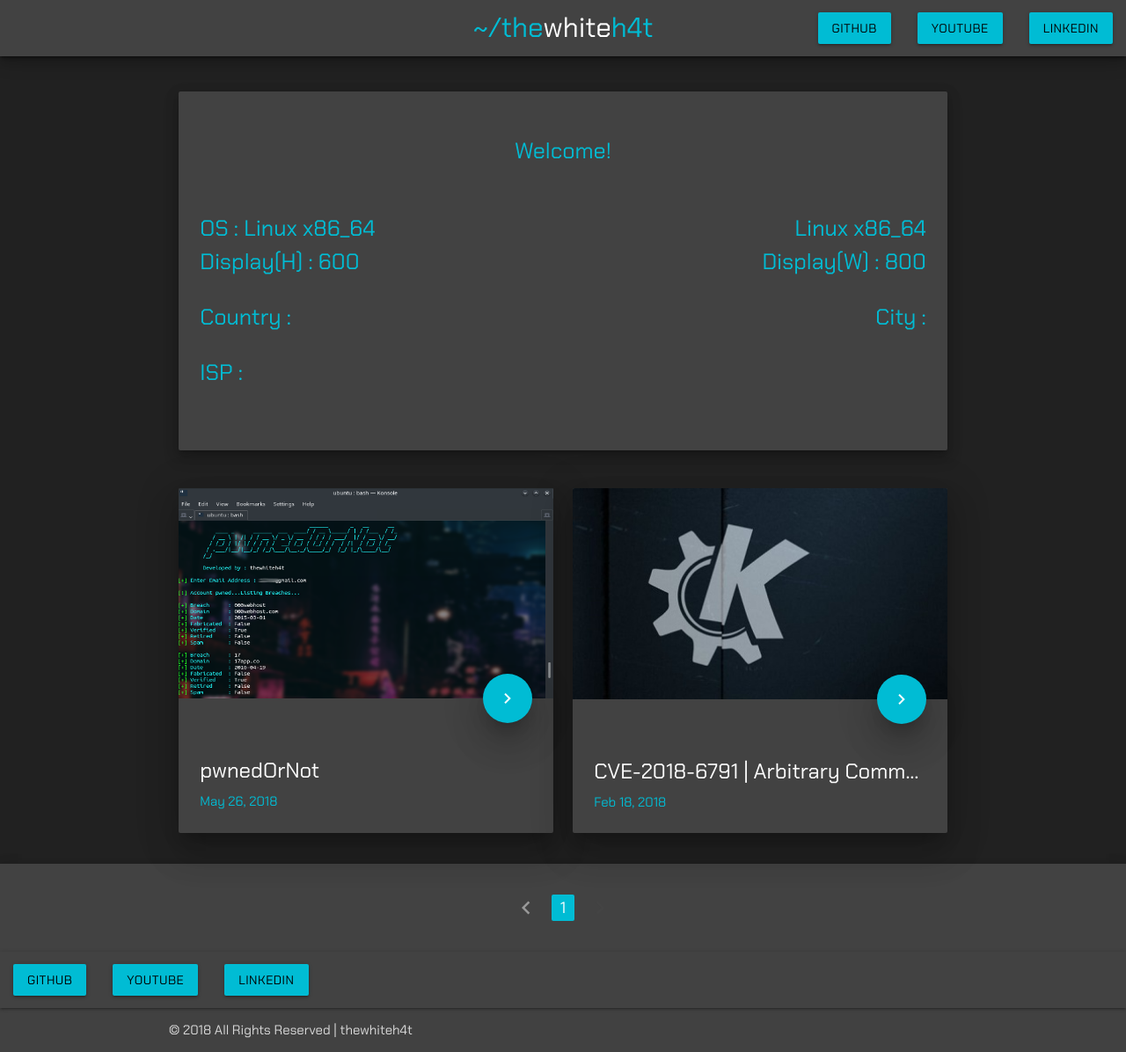
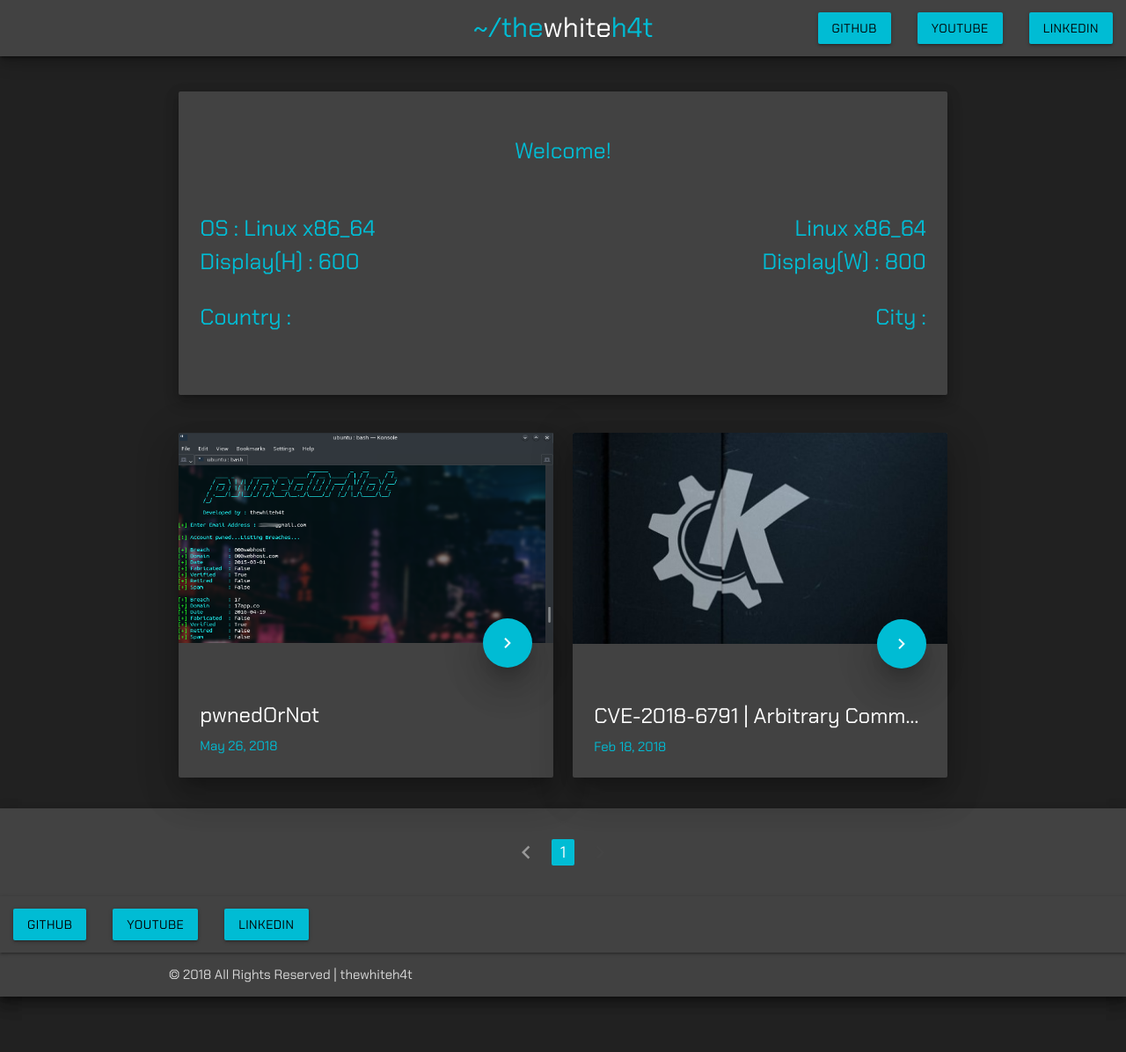
Before and after one commit to thewhiteh4t/thewhiteh4t.github.io, a Jekyll site: the page built from index.html, in a window 1280 px wide and 1196 px high. Shown: the whole window at 88% size. Built offline with Jekyll 4.4.1, drawn with Linux system fonts in a browser that asks for light colours; nearby versions of some CDN libraries.

Commit message:
Updated UI

```diff
--- a/index.html
+++ b/index.html
@@ -19,8 +19,7 @@ layout: default
               document.write('<br>');
               document.write("Display(H) : ", window.screen.height)
             </script>
-            <p id="Country" class="flow-text cyan-text left-align" style="margin: 0px">Country : </p>
-            <p id="isp" class="flow-text cyan-text left-align">ISP : </p>
+            <p id="Country" class="flow-text cyan-text left-align">Country : </p>
           </p>
         </div>
         <div class="col s6">
@@ -39,11 +38,10 @@ layout: default
 </div>
 
 <script>
-  $.getJSON("//ip-api.com/json", function(data) {
+  $.getJSON("//freegeoip.app/json/", function(data) {
     $("#City").append(data['city']);
-    $("#Country").append(data['country']);
-    $("#isp").append(data['org']);
-    $("#IP").append(data['query']);
+    $("#Country").append(data['country_name']);
+    $("#IP").append(data['ip']);
   });
 </script>
 
```
